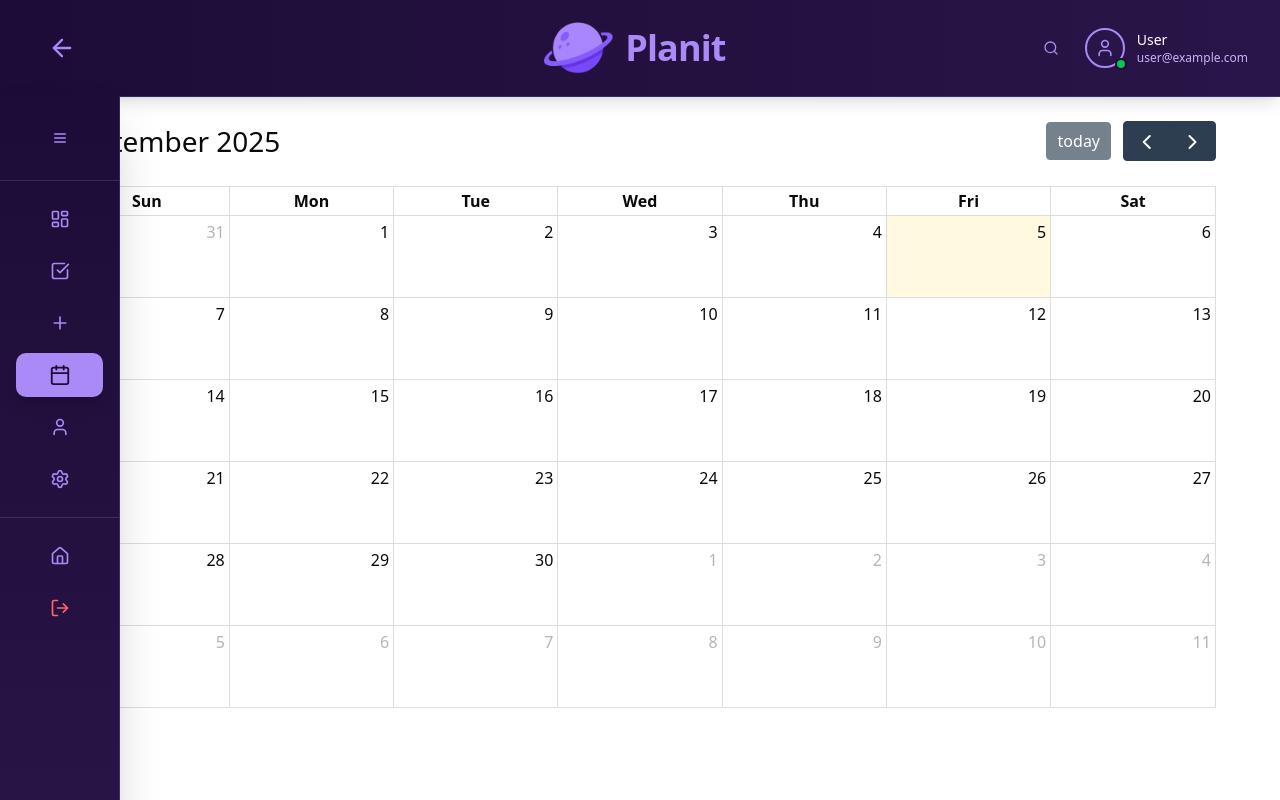
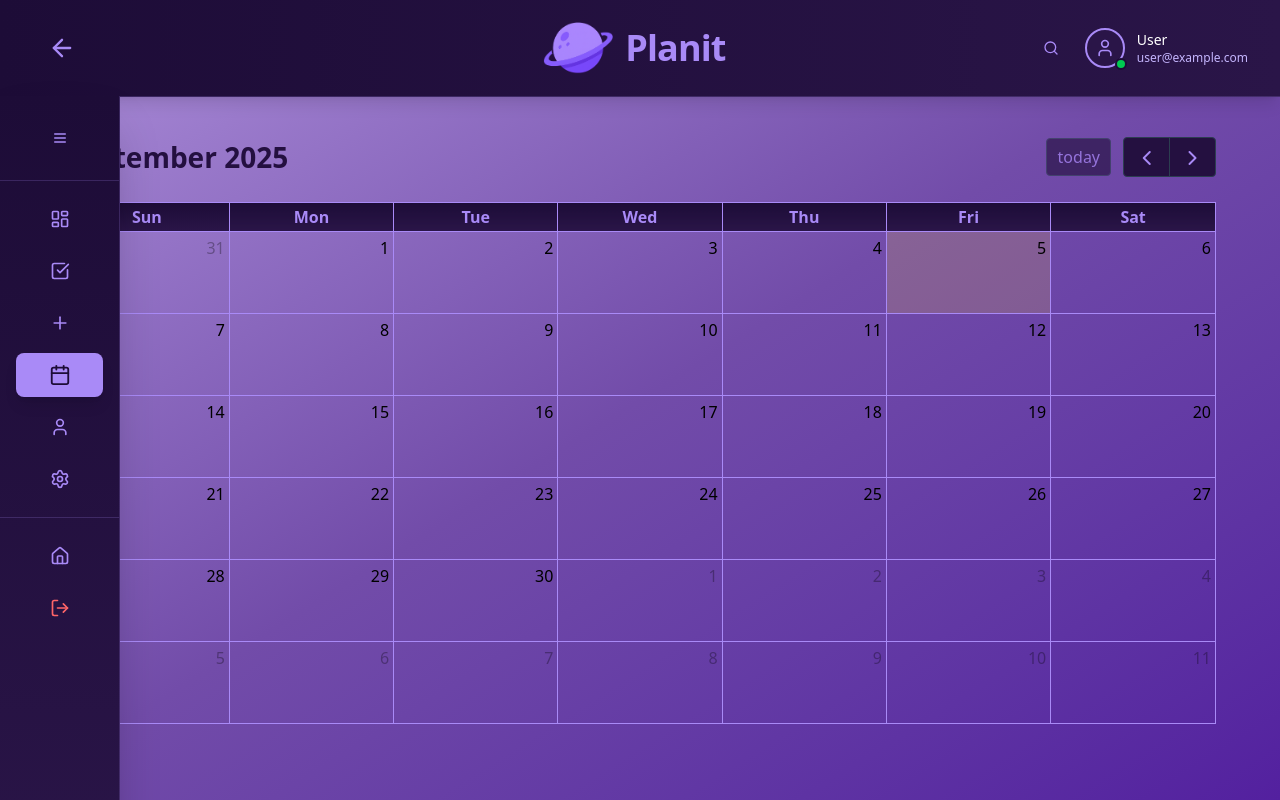
Before and after one commit to martin-tavella/planit, a Next.js app: page /calendar in a window 1280 px wide. Built offline with nearby package versions, Linux system fonts and the light colour scheme; no server answers.

Commit message:
feat: more styles to fullcalendar

```diff
--- a/src/app/globals.css
+++ b/src/app/globals.css
@@ -44,6 +44,7 @@
 }
 
 :root {
+  --fc-border-color: #a98af7;
   --radius: 0.625rem;
   --background: oklch(1 0 0);
   --foreground: oklch(0.145 0 0);
--- a/src/components/Calendar/index.tsx
+++ b/src/components/Calendar/index.tsx
@@ -4,6 +4,7 @@ import dayGridPlugin from "@fullcalendar/daygrid"; // a plugin!
 import { useTasks } from "@/context/TaskContext";
 import { Task } from "@/types/task";
 import tooltipUtils from "./utils/tooltip";
+import "./styles/calendar.css";
 
 const Calendar = () => {
     const { tasks } = useTasks();
@@ -32,7 +33,8 @@ const Calendar = () => {
             : "#166534",
             borderColor:
             task.priority === "high"
-          ? "#fecaca" : task.priority === "medium"
+            ? "#fecaca"
+            : task.priority === "medium"
             ? "#fde68a"
             : "#86efac",
         }));
@@ -53,6 +55,7 @@ const Calendar = () => {
     };
 
     return (
+        <div className="min-h-screen min-w-screen bg-gradient-to-br from-[#af91dc] via-[#724ca9] to-[#53209f] relative overflow-hidden text-white p-4">
       <div className="max-w-6xl mx-auto pt-30">
         <FullCalendar
           plugins={[dayGridPlugin]}
@@ -60,8 +63,11 @@ const Calendar = () => {
           height="auto"
           events={getEvents(tasks)}
           eventMouseEnter={handleEventHover}
+          dayHeaderClassNames={ "bg-gradient-to-b from-[#1d0c37] to-[#2a1548] text-[#a98af7]"}
+          dayCellClassNames={"text-black"}
           eventMouseLeave={handleEventLeave}
           />
+      </div>
     </div>
   );
 };
--- /dev/null
+++ b/src/components/Calendar/styles/calendar.css
@@ -0,0 +1,15 @@
+@import "tailwindcss";
+
+:root {
+    --fc-border-color: #a98af7 !important;
+}
+
+.fc-toolbar-title {
+    color:#241040 !important;
+    @apply font-semibold;
+}
+
+.fc-button {
+    background-color: #241040 !important;
+    color:  #a98af7 !important;
+}
```
Also changed, not shown: src/components/layout/Sidebar/index.tsx (line endings or trailing spaces). Lines whose indentation alone changed are shown as unchanged.
